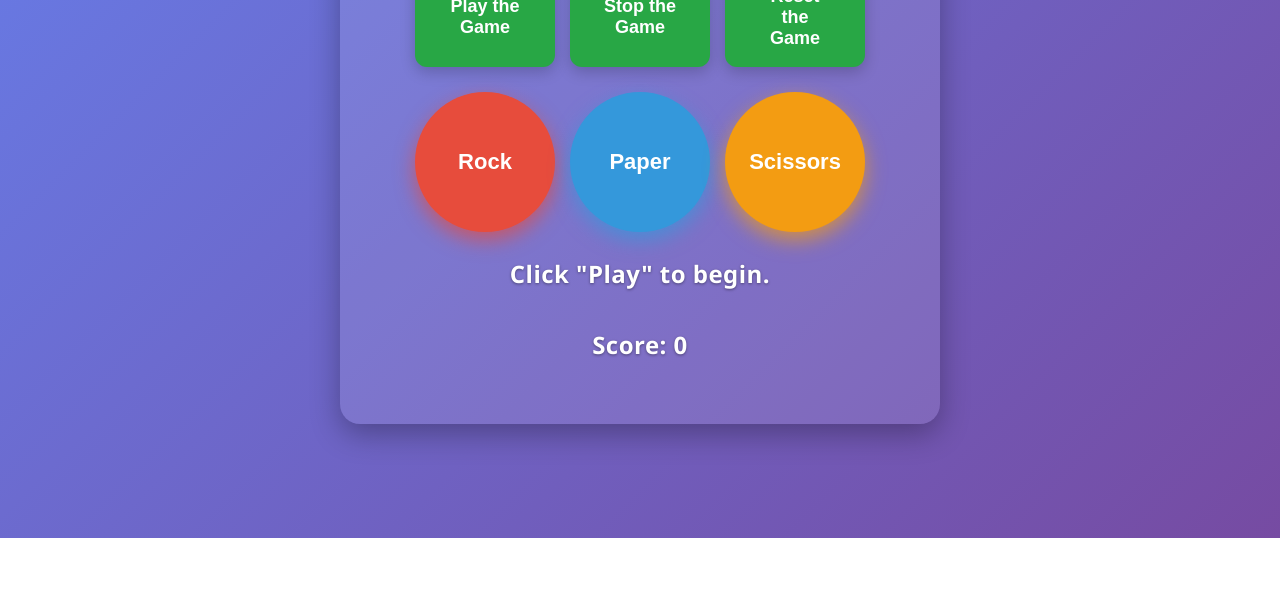
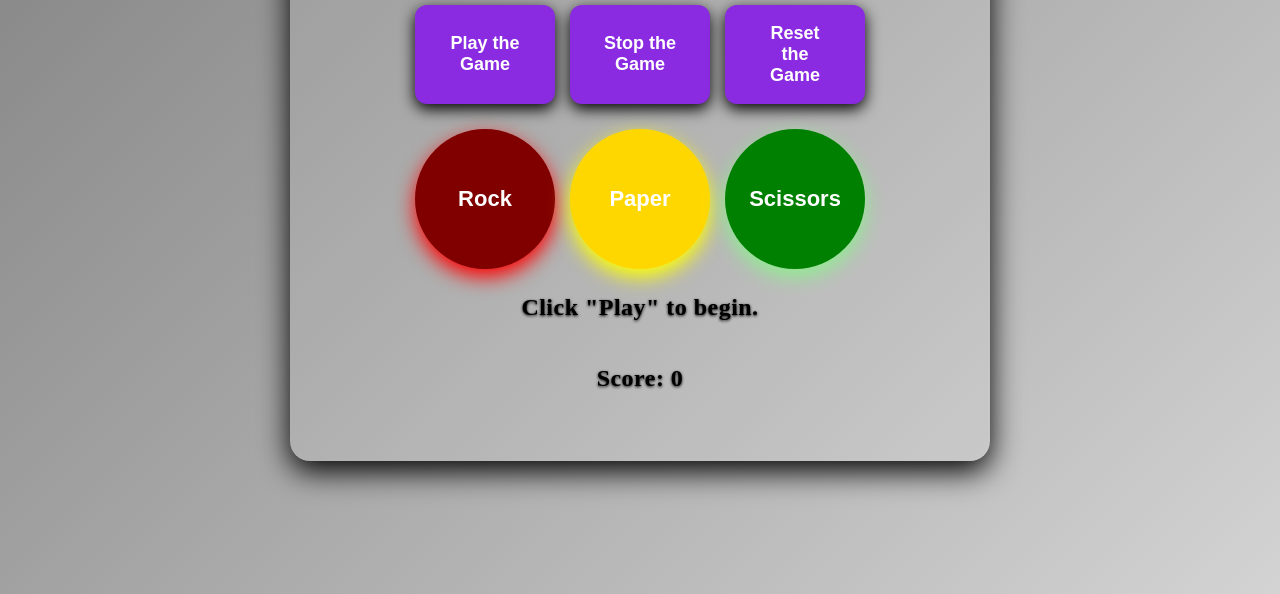
Before and after one commit to dangrusev/Rock-Paper-Scissors, a plain HTML site: page index.html in a window 1280 px wide. Shown: the part 262-856 px from the top of the page. Before the commit the page ends 800 px from the top, so only its background shows below. Drawn offline with Linux system fonts and the light colour scheme.

Commit message:
Updated style.css

```diff
--- a/style.css
+++ b/style.css
@@ -1,5 +1,5 @@
-/* Reset and base styles */
-* {
+
+  {
   box-sizing: border-box;
   margin: 0;
   padding: 0;
@@ -10,33 +10,30 @@ body {
   justify-content: center;
   align-items: center;
   min-height: 100vh;
-  background: linear-gradient(135deg, #667eea, #764ba2);
-  font-family: 'Segoe UI', Tahoma, Geneva, Verdana, sans-serif;
-  color: #fff;
+  background: linear-gradient(135deg, gray, lightgray);
+  font-family: 'Times New Roman';
+  color: black;
   padding: 20px;
   text-align: center;
 }
 
-/* Card container to hold all game elements */
 .game-container {
   background: rgba(255, 255, 255, 0.1);
   border-radius: 20px;
-  box-shadow: 0 10px 30px rgba(0,0,0,0.3);
+  box-shadow: 0 10px 30px black;
   padding: 40px 50px;
   max-width: 600px;
   width: 100%;
 }
 
-/* Title styling */
 h1 {
   font-weight: 700;
   margin-bottom: 20px;
   letter-spacing: 2px;
-  text-shadow: 1px 1px 5px rgba(0,0,0,0.4);
+  text-shadow: 1px 1px 5px black;
   font-size: 3rem;
 }
 
-/* Buttons container */
 .buttons,
 .game-buttons {
   display: flex;
@@ -46,7 +43,6 @@ h1 {
   flex-wrap: wrap;
 }
 
-/* Common button styles */
 button {
   padding: 18px 30px;
   font-size: 18px;
@@ -56,24 +52,22 @@ button {
   cursor: pointer;
   color: #fff;
   transition: transform 0.2s ease, box-shadow 0.2s ease;
-  box-shadow: 0 5px 15px rgba(0,0,0,0.2);
+  box-shadow: 0 5px 15px black;
   user-select: none;
 }
 
-/* Start/Stop/Reset buttons */
 .buttons button {
-  background: #28a745; /* green */
+  background: blueviolet;
   flex: 1 1 120px;
   max-width: 140px;
 }
 
 .buttons button:hover {
-  background: #218838;
+  background: cyan;
   transform: scale(1.05);
-  box-shadow: 0 8px 20px rgba(0,0,0,0.4);
+  box-shadow: 0 8px 20px black;
 }
 
-/* Game choice buttons: circular, bigger */
 .game-buttons button {
   width: 140px;
   height: 140px;
@@ -85,46 +79,44 @@ button {
   flex-direction: column;
   gap: 6px;
   font-weight: 700;
-  box-shadow: 0 8px 20px rgba(0,0,0,0.3);
+  box-shadow: 0 8px 20px black;
   flex: 1 1 140px;
   max-width: 140px;
 }
 
-/* Rock - red */
+
 .game-buttons button:nth-child(1) {
-  background-color: #e74c3c;
-  box-shadow: 0 8px 20px rgba(231, 76, 60, 0.7);
+  background-color: maroon;
+  box-shadow: 0 8px 20px red;
 }
 
-/* Paper - blue */
+
 .game-buttons button:nth-child(2) {
-  background-color: #3498db;
-  box-shadow: 0 8px 20px rgba(52, 152, 219, 0.7);
+  background-color: gold;
+  box-shadow: 0 8px 20px yellow;
 }
 
-/* Scissors - orange */
+
 .game-buttons button:nth-child(3) {
-  background-color: #f39c12;
-  box-shadow: 0 8px 20px rgba(243, 156, 18, 0.7);
+  background-color: green;
+  box-shadow: 0 8px 20px lightgreen;
 }
 
 .game-buttons button:hover {
   filter: brightness(110%);
   transform: scale(1.1);
-  box-shadow: 0 10px 30px rgba(0,0,0,0.5);
+  box-shadow: 0 10px 30px black;
 }
 
-/* Result and Score text */
 .output {
   font-size: 24px;
   margin-top: 15px;
   min-height: 56px;
   font-weight: 600;
   letter-spacing: 0.02em;
-  text-shadow: 0 1px 3px rgba(0,0,0,0.4);
+  text-shadow: 0 1px 3px black;
 }
 
-/* Responsive adjustments for smaller screens */
 @media (max-width: 768px) {
   .game-container {
     max-width: 90%;
@@ -153,7 +145,6 @@ button {
   }
 }
 
-/* Extra small devices (phones) */
 @media (max-width: 480px) {
   .game-container {
     padding: 20px;
```
